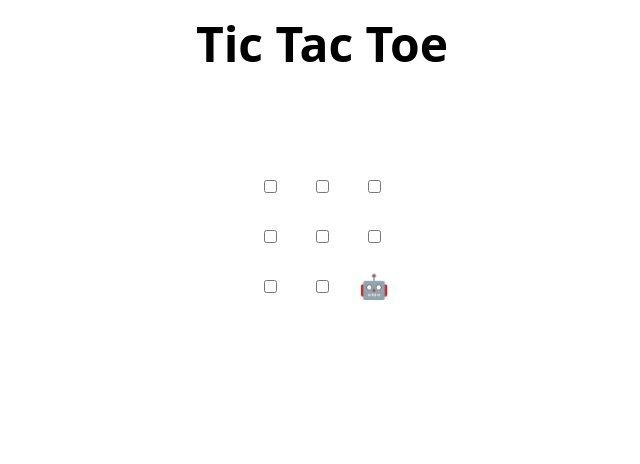
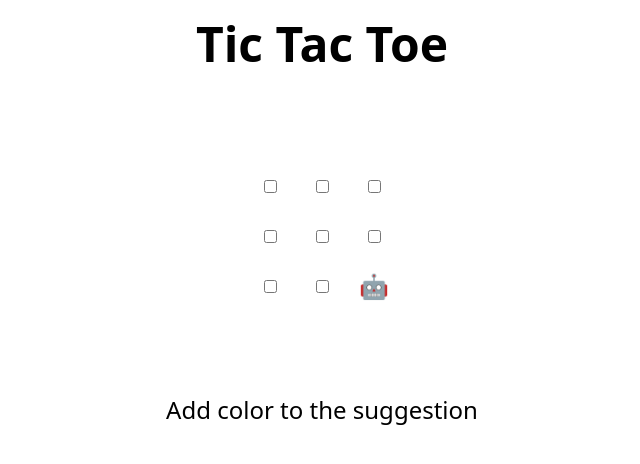
Before and after one commit to rojas435/skills-review-pull-requests, a plain HTML site: page index.html in a window 1280 px wide. Shown: the whole page, without its empty margins (318-958 px from the left). Drawn offline with Linux system fonts and the light colour scheme.

Commit message:
Update index.html

```diff
--- a/index.html
+++ b/index.html
@@ -48,7 +48,7 @@
 </table>
 
 <h2 hidden>Game over, refresh to play again 🧑‍💻 🤖!</h2>
-
+Add color to the suggestion
 <script>
   // Initialization
   const boxes = Array.from(document.querySelectorAll("td"));
```
